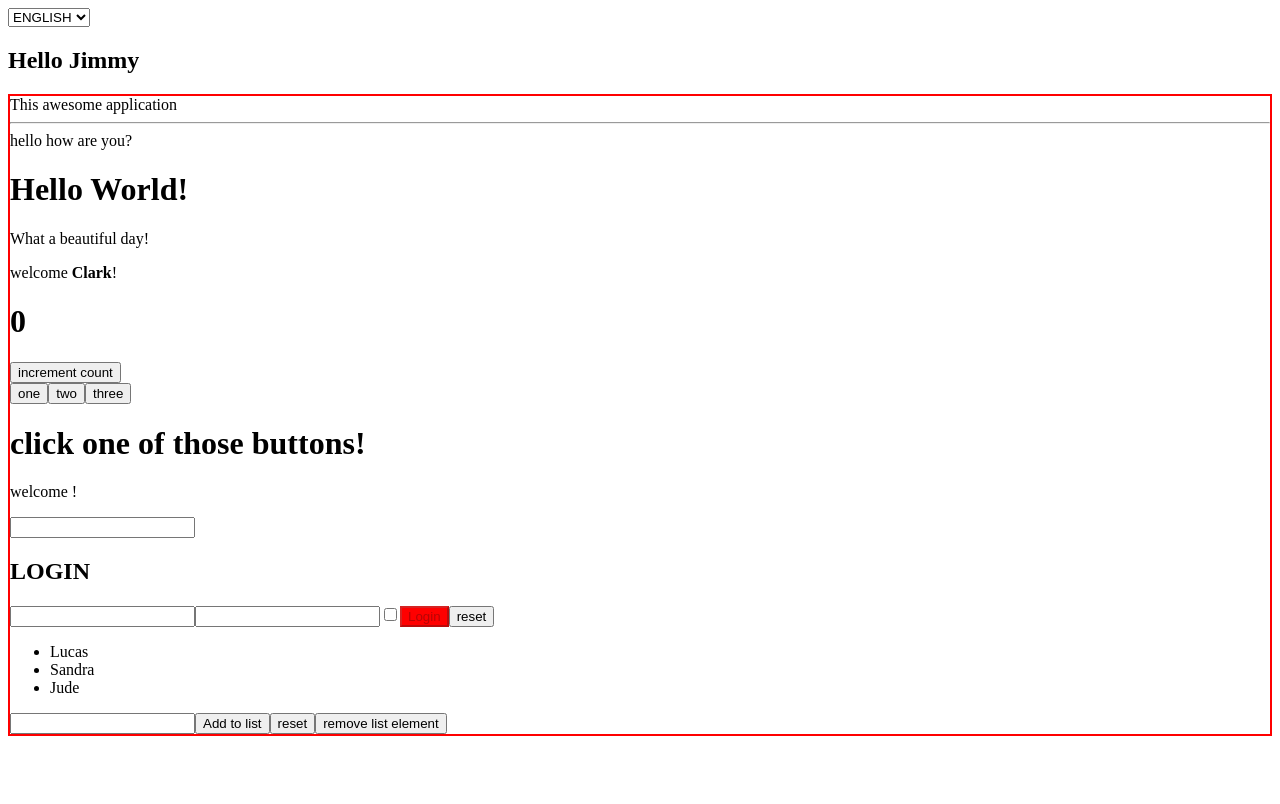
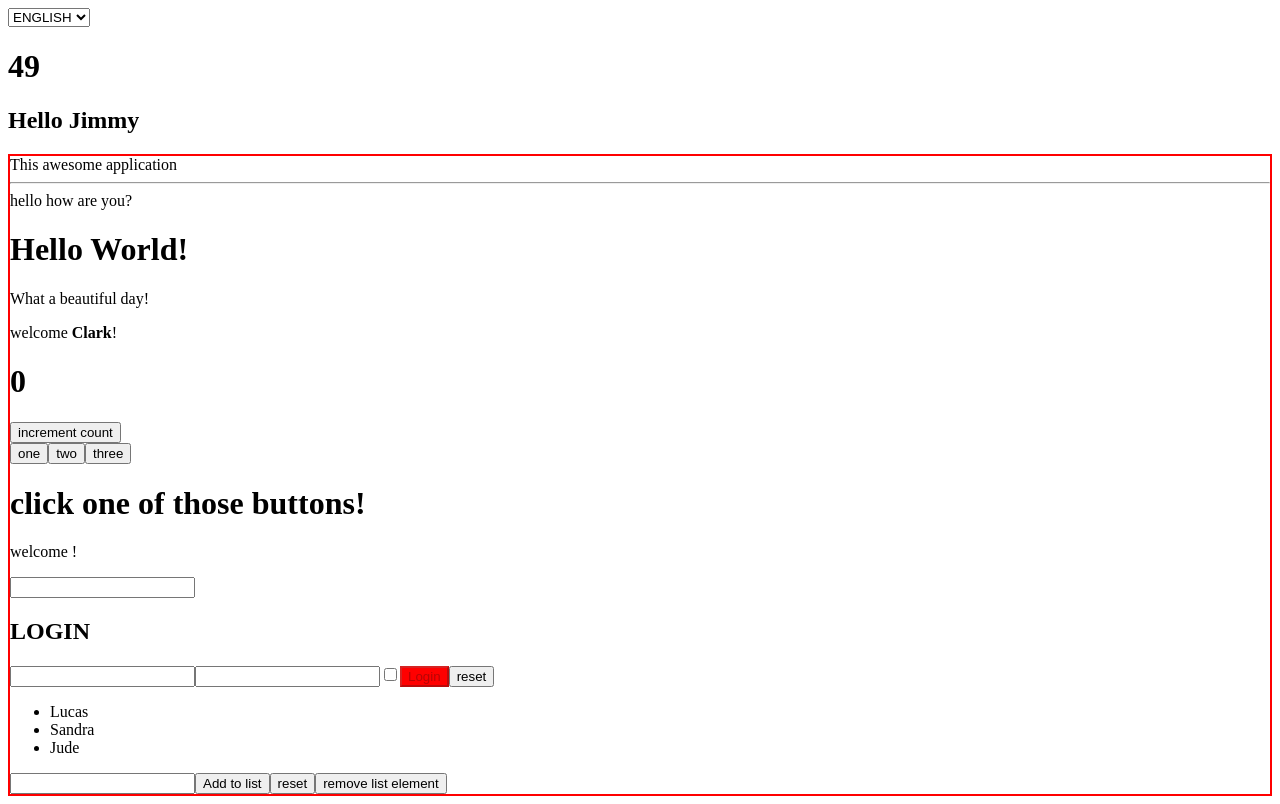
Before and after one commit to karimhaj/react-exercises, a React (Create React App) app in the folder my-app/: page / in a window 1280 px wide. Built offline with nearby package versions, Linux system fonts and the light colour scheme.

Commit message:
complete exercise 2 of function components

```diff
--- a/my-app/src/App.js
+++ b/my-app/src/App.js
@@ -9,6 +9,7 @@ import { Container } from "./Container";
 import DisplayLanguage from "./DisplayLanguage";
 import { LanguageContext } from "./LanguageContext";
 import { Welcome2 } from "./Welcome2";
+import { Sum } from "./Sum";
 
 const theName = <b>Clark</b>;
 
@@ -33,6 +34,7 @@ export class App extends React.Component {
                 <option value='en'>ENGLISH</option>
                 <option value='it'>ITALIANO</option>
             </select>
+                <Sum sum={[1,2,3,4,5,7,8,9,10]}/>
                 <Welcome2 name="Jimmy" />
                 <Container title="This awesome application">
                     <hr/>
--- /dev/null
+++ b/my-app/src/Sum.js
@@ -0,0 +1,6 @@
+import React from 'react';
+
+export function Sum({...props}){
+    let result = props.sum.reduce((current,next)=> current + next,0)
+    return(<div><h1>{result}</h1></div>)
+}
```
